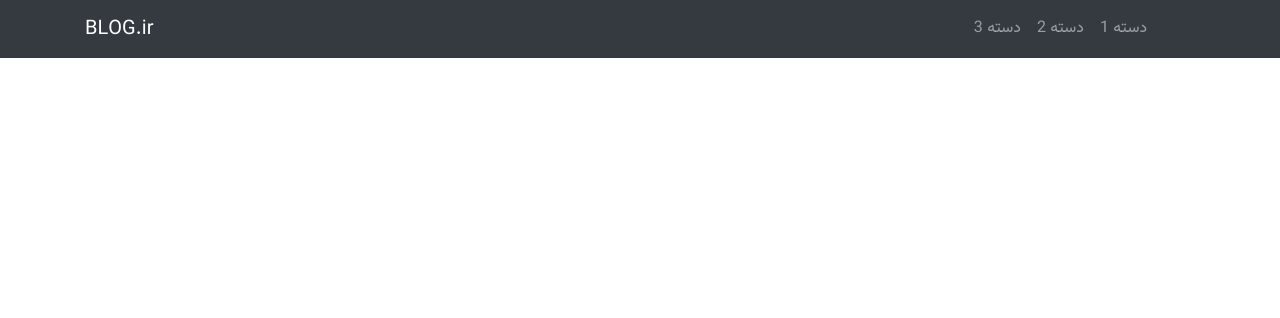
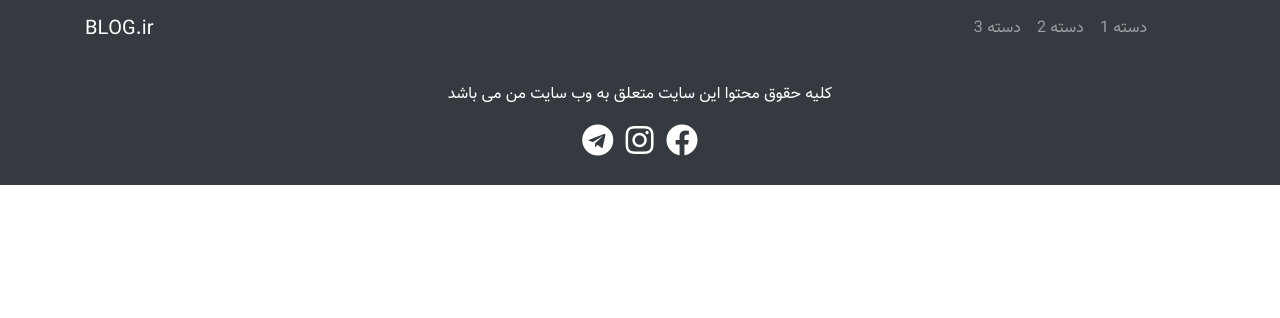
Before and after one commit to saeedaliakbari/blog, a PHP site: page / in a window 1280 px wide. Shown: the top 318 px of the page. Run offline with PHP 8.4, Linux system fonts and the light colour scheme; some libraries are stand-ins or nearby versions.

Commit message:
add footer config

```diff
--- /dev/null
+++ b/include/footer.php
@@ -0,0 +1,24 @@
+<footer class="text-center text-white bg-dark py-4">
+    <div class="container">
+      <div class="row flex-column">
+        <div>
+          <p class="">کلیه حقوق محتوا این سایت متعلق به وب سایت من می باشد</p>
+        </div>
+        <div>
+          <a href="#"><i class="fab fa-facebook fa-2x text-white"></i></a>
+          <a href="#"><i class="fab fa-instagram fa-2x text-white mr-2"></i></a>
+          <a href="#"><i class="fab fa-telegram fa-2x text-white mr-2"></i></a>
+        </div>
+      </div>
+    </div>
+  </footer>
+
+
+
+  <script src="https://code.jquery.com/jquery-3.3.1.slim.min.js" integrity="sha384-q8i/X+965DzO0rT7abK41JStQIAqVgRVzpbzo5smXKp4YfRvH+8abtTE1Pi6jizo" crossorigin="anonymous"></script>
+  <script src="https://cdnjs.cloudflare.com/ajax/libs/popper.js/1.14.7/umd/popper.min.js" integrity="sha384-UO2eT0CpHqdSJQ6hJty5KVphtPhzWj9WO1clHTMGa3JDZwrnQq4sF86dIHNDz0W1" crossorigin="anonymous"></script>
+  <script src="https://stackpath.bootstrapcdn.com/bootstrap/4.3.1/js/bootstrap.min.js" integrity="sha384-JjSmVgyd0p3pXB1rRibZUAYoIIy6OrQ6VrjIEaFf/nJGzIxFDsf4x0xIM+B07jRM" crossorigin="anonymous"></script>
+
+</body>
+
+</html>
--- a/index.php
+++ b/index.php
@@ -1,3 +1,7 @@
 <?php
 include("./include/header.php");
 ?>
+
+<?php
+include("./include/footer.php");
+?>
--- a/search.php
+++ b/search.php
@@ -1,3 +1,7 @@
 <?php
 include("./include/header.php");
 ?>
+
+<?php
+include("./include/footer.php");
+?>
--- a/single.php
+++ b/single.php
@@ -1,3 +1,7 @@
 <?php
 include("./include/header.php");
 ?>
+
+<?php
+include("./include/footer.php");
+?>
```
